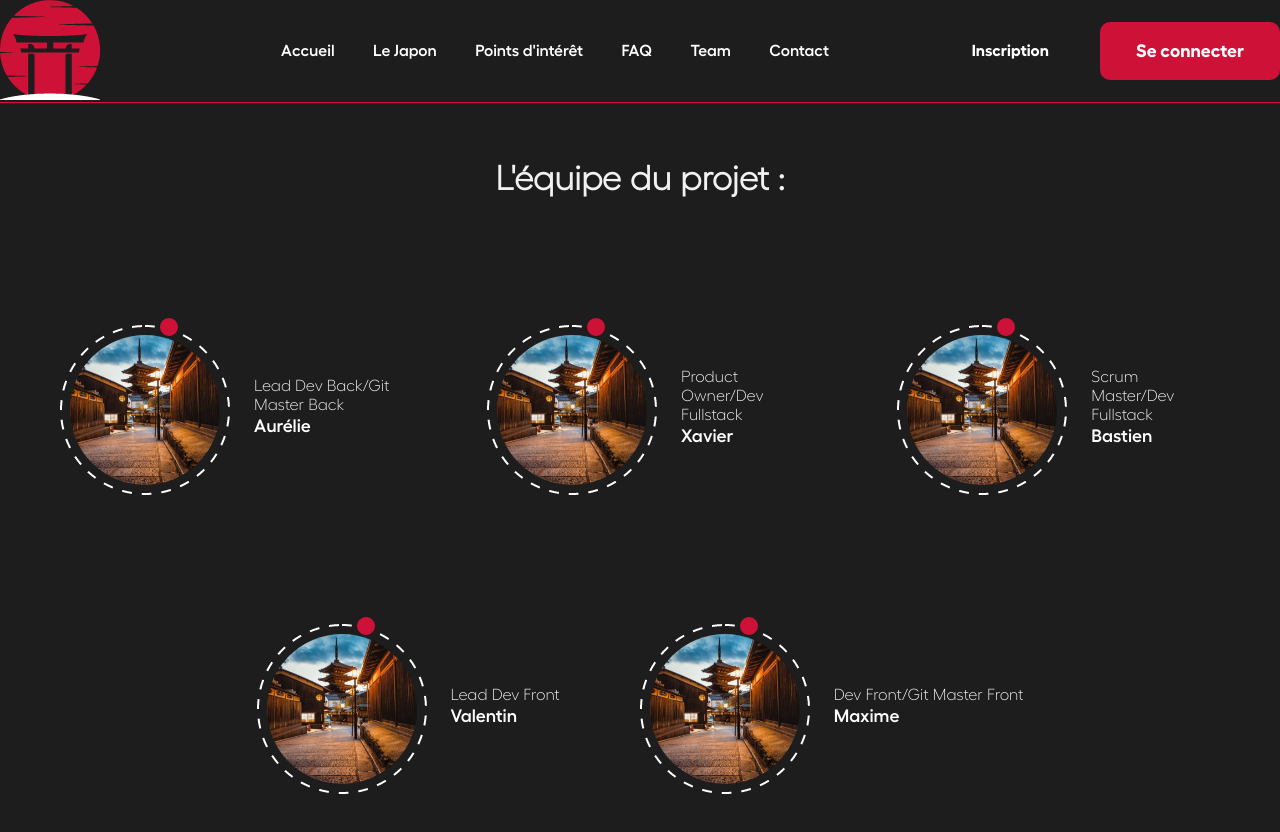
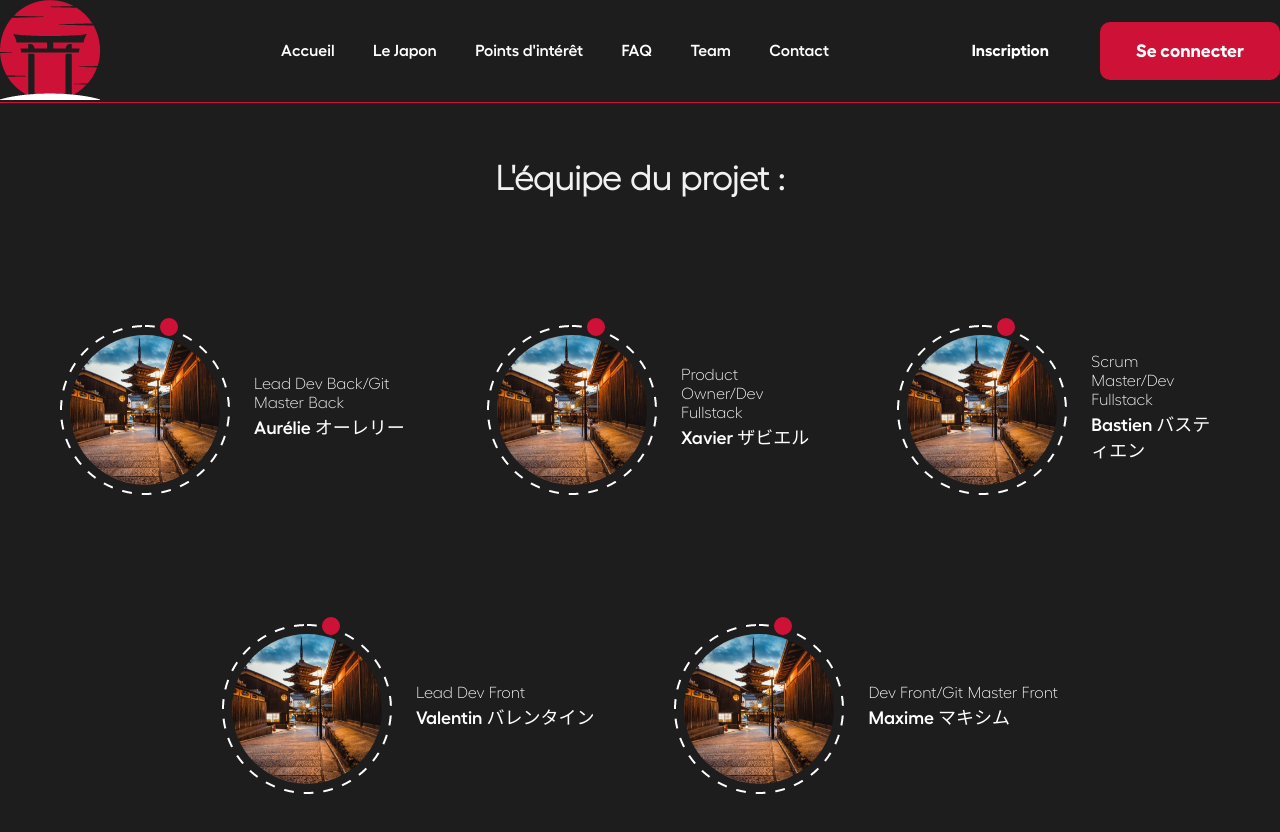
Before and after one commit to MaximHivin/Apotheose-Ojapon, a Vue app: page /team in a window 1280 px wide. Shown: the top 832 px of the page. Built offline with nearby package versions, Linux system fonts and the light colour scheme.

Commit message:
ajout japanese name

```diff
--- a/src/components/CirclePi.vue
+++ b/src/components/CirclePi.vue
@@ -4,7 +4,7 @@
             <div class="card__pi__left"><img src="../assets/images/circlepi1.png"></div>
             <div class="card__pi__right">
             <span class="card__pi__right-tag">{{localisationPI}} {{RoleMember}}</span>
-            <span class="card__pi__right-name">{{namePI}} {{TeamMember}}</span>
+            <span class="card__pi__right-name">{{namePI}} {{TeamMember}} {{ JapaneseName }}</span>
             </div>
         </div>
 
--- a/src/views/TeamView.vue
+++ b/src/views/TeamView.vue
@@ -9,13 +9,13 @@
         <h1 class="titre_team">L'équipe du projet :</h1>
 
         <div class="team_container">
-            <CirclePi RoleMember="Lead Dev Back/Git Master Back" TeamMember="Aurélie"/>
-            <CirclePi RoleMember="Product Owner/Dev Fullstack" TeamMember="Xavier"/>
-            <CirclePi RoleMember="Scrum Master/Dev Fullstack" TeamMember="Bastien"/>
+            <CirclePi RoleMember="Lead Dev Back/Git Master Back" TeamMember="Aurélie" JapaneseName=" オーレリー"/>
+            <CirclePi RoleMember="Product Owner/Dev Fullstack" TeamMember="Xavier" JapaneseName=" ザビエル"/>
+            <CirclePi RoleMember="Scrum Master/Dev Fullstack" TeamMember="Bastien" JapaneseName=" バスティエン"/>
         </div>
         <div class="team_container">
-            <CirclePi RoleMember="Lead Dev Front" TeamMember="Valentin"/>
-            <CirclePi RoleMember="Dev Front/Git Master Front" TeamMember="Maxime"/>
+            <CirclePi RoleMember="Lead Dev Front" TeamMember="Valentin" JapaneseName=" バレンタイン"/>
+            <CirclePi RoleMember="Dev Front/Git Master Front" TeamMember="Maxime" JapaneseName=" マキシム"/>
         </div>
 
     </div>
```
